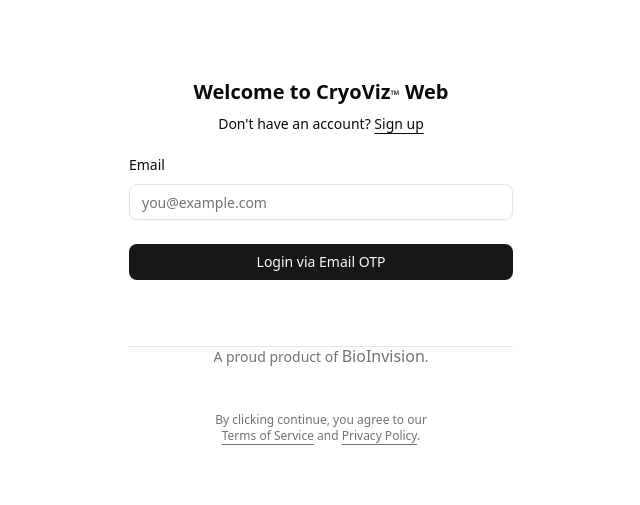
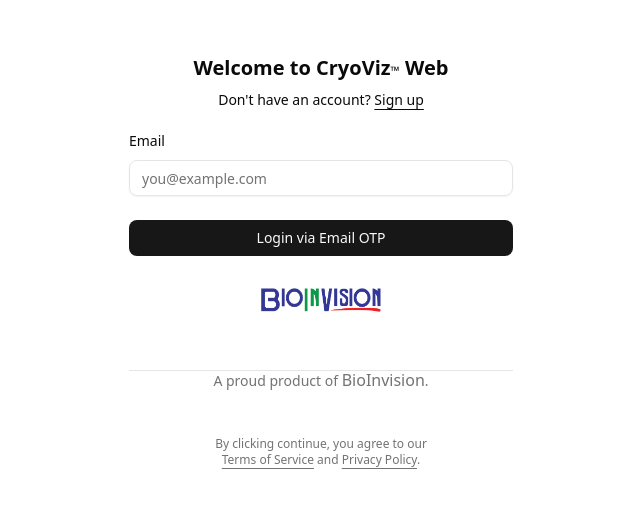
Before and after one commit to biaghosh/CryoViz_V2, a Next.js app: page / in a window 1280 px wide. Shown: the part 139-644 px from the top of the page, without its empty margins (319-959 px from the left). Built offline with nearby package versions, Linux system fonts and the light colour scheme; no server answers.

Commit message:
Add logo section to login form
Added a logo section with an image to the login form.

```diff
--- a/components/login-form.tsx
+++ b/components/login-form.tsx
@@ -7,6 +7,7 @@
 import { Button } from "@/components/ui/button";
 import { Input } from "@/components/ui/input";
 import { Label } from "@/components/ui/label";
+import Image from "next/image";
 
 export function LoginForm({
   className,
@@ -108,7 +109,16 @@
               {loading ? "Sending OTP..." : "Login via Email OTP"}
             </Button>
           </div>
-
+          {/* Logo Section */}
+          <div className="flex justify-center -mb-2 mt-2">
+            <Image
+              src="/images/biv-logo.png"
+              alt="BioInvision Logo"
+              width={120} // Increased size
+              height={120}
+              className="object-contain" // Removed grayscale and hover effects
+            />
+          </div>
           {message && (
             <p className="text-sm text-red-500 text-center -mt-3">{message}</p>
           )}
```
